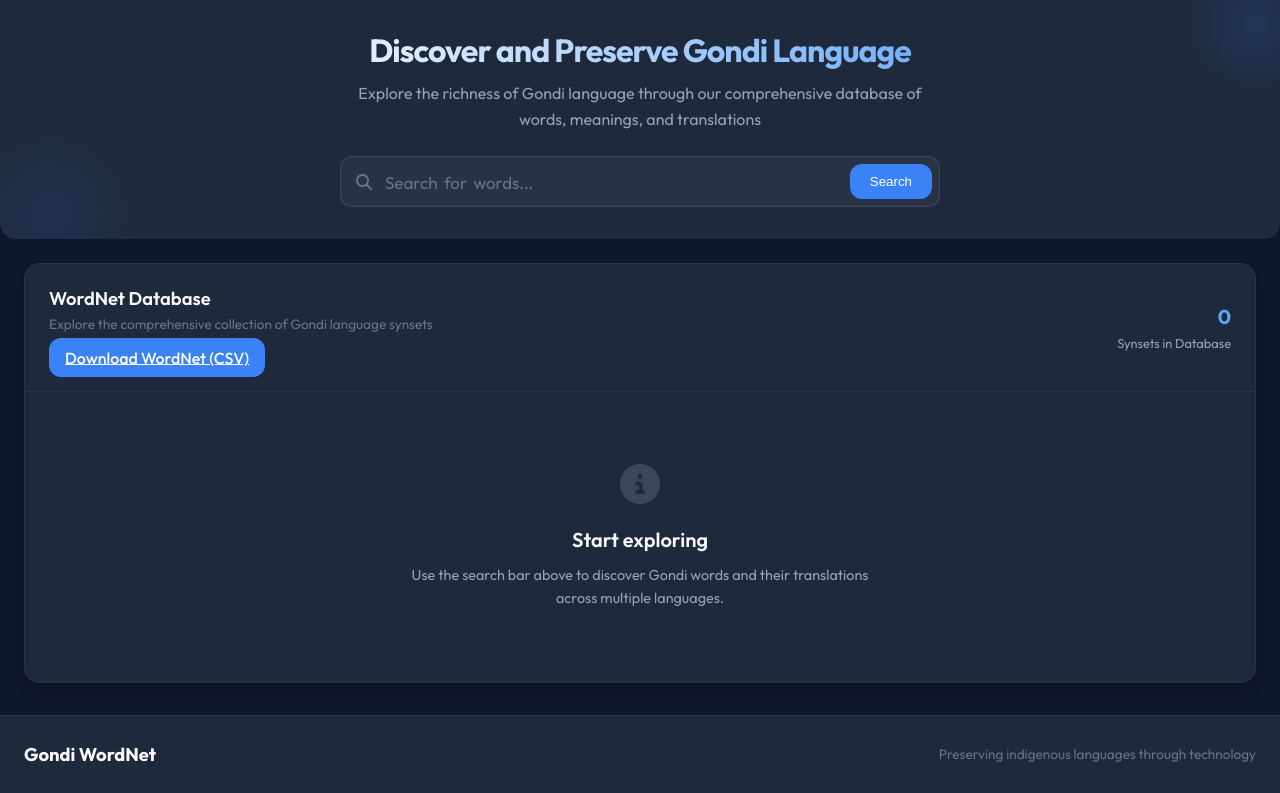
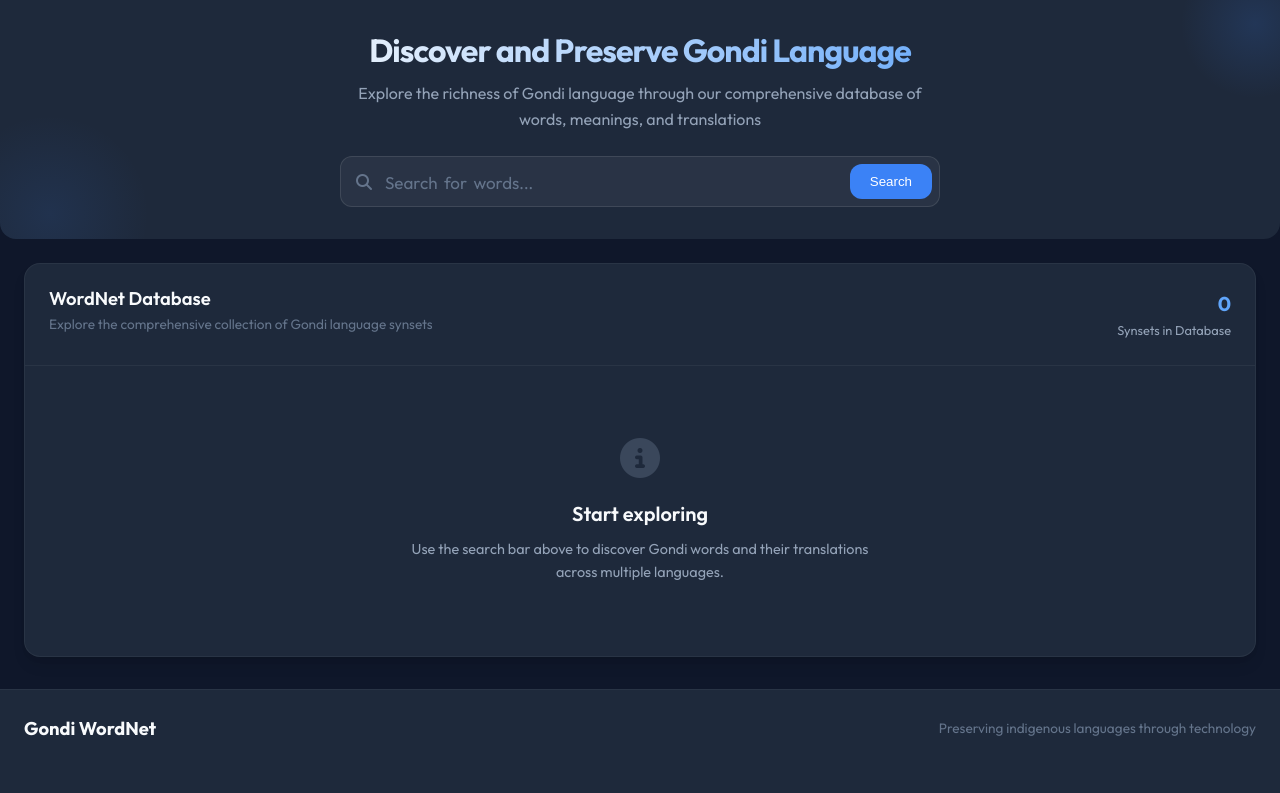
Before and after one commit to Rutwik-M/Gondi-WordNet, a Flask app: page / in a window 1280 px wide. Shown: the part 88-881 px from the top of the page. After the commit the page ends 824 px from the top, so only its background shows below. Run offline with Flask 3, Linux system fonts and the light colour scheme; data that the repository does not hold is empty; some libraries are stand-ins or nearby versions.

Commit message:
Update index.html

```diff
--- a/templates/index.html
+++ b/templates/index.html
@@ -952,9 +952,9 @@
                     <div>
                         <h3 class="data-title">WordNet Database</h3>
                         <p class="data-subtitle">Explore the comprehensive collection of Gondi language synsets</p>
-                        <a href="/download/gondi-wordnet.csv" class="button" download>
+  <!--                      <a href="/download/gondi-wordnet.csv" class="button" download>
                             Download WordNet (CSV)
-                          </a>
+                          </a> -->
                     </div>
                     <div class="data-stats">
                         <div class="header-stat">
```
